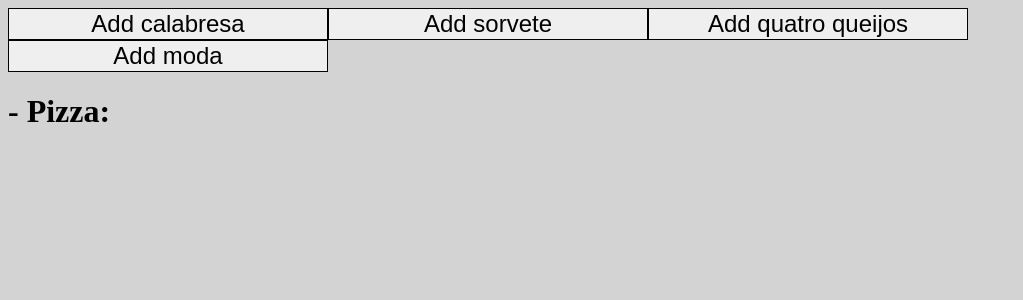
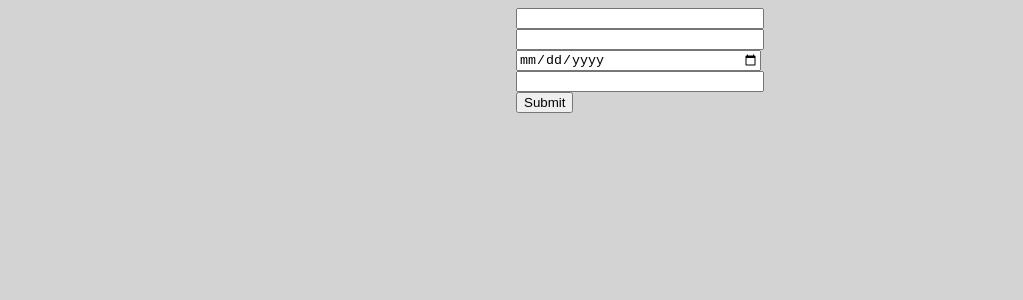
Before and after one commit to Arthur-art/reactjs-codecademy, a React (Create React App) app in the folder study-react/: page / in a window 1280 px wide. Shown: the top 300 px of the page, without its empty margins (0-1023 px from the left). Built offline with nearby package versions, Linux system fonts and the light colour scheme.

Commit message:
ObjectState Component

```diff
--- /dev/null
+++ b/study-react/src/components/LearningHooks/ObjectsState.jsx
@@ -0,0 +1,36 @@
+import React, { useState } from "react";
+
+const style ={
+    width: '15rem'
+}
+
+export const ObjectsState = () => {
+
+    const [state, setState] = useState({})
+    const funcTarget = ({target})=>{
+        const {name, value} = target;
+        setState((state)=>({
+            ...state,
+            [name]: value,
+        }))
+    }
+
+    const handleSubmit=(event)=>{
+        event.preventDefault();
+        alert(JSON.stringify(state, '', 3))
+    }
+
+
+
+    return (
+        <div>
+            <form action="#" onSubmit={handleSubmit}>
+                <input type="text" onChange={funcTarget} name="Name"  style={style}/><br/>
+                <input type="text" onChange={funcTarget} name="SecondName"  style={style}/><br/>
+                <input type="date" onChange={funcTarget} name="date"  style={style}/><br/>
+                <input type="password" onChange={funcTarget} name="password"  style={style}/><br/>
+                <input type="submit" value="Submit"/>
+            </form>
+        </div>
+    )
+};
--- a/study-react/src/index.jsx
+++ b/study-react/src/index.jsx
@@ -1,10 +1,10 @@
 import React from 'react'
 import ReactDOM from 'react-dom'
-import {ArrayState} from './components/LearningHooks/ArrayState'
+import {ObjectsState} from './components/LearningHooks/ObjectsState'
 
 ReactDOM.render(
     <React.StrictMode>
-       <ArrayState/>
+       <ObjectsState/>
     </React.StrictMode>,
     document.getElementById('app')
 );
```
